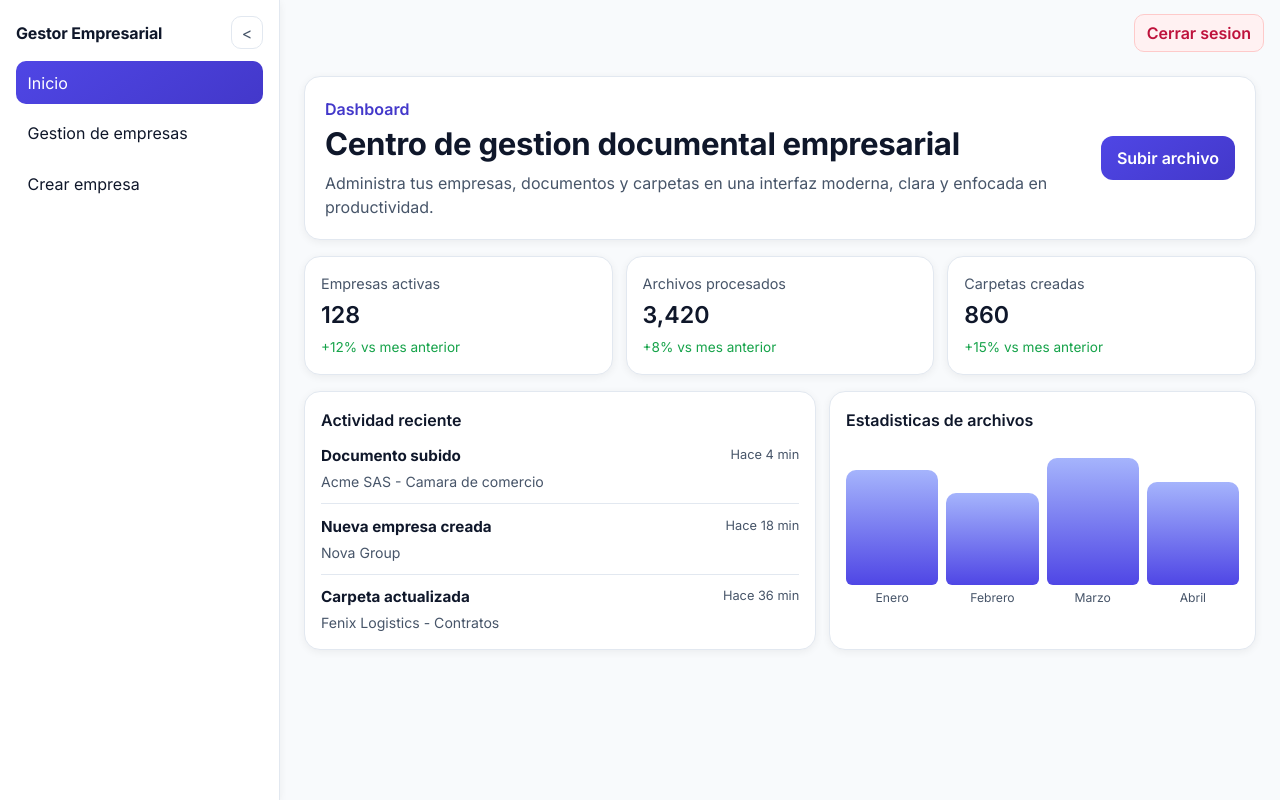
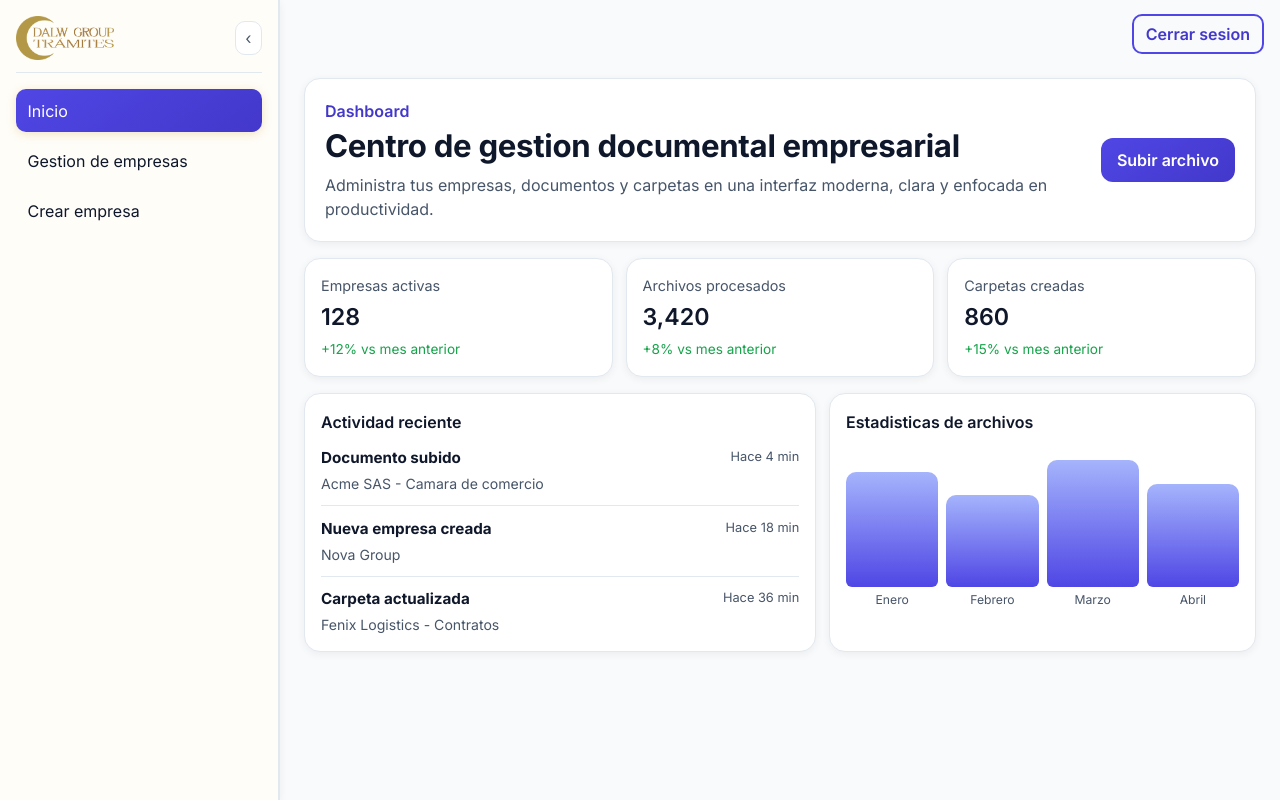
Before and after one commit to jodamares/gestora, a Vue app in the folder front-gestora/: page / in a window 1280 px wide. Built offline with nearby package versions, Linux system fonts and the light colour scheme; sample sign-in values are in the browser's storage.

Commit message:
Update branding with logo images in App, Login, and Register pages; enhance styles for better UI consistency.

```diff
--- a/front-gestora/src/App.vue
+++ b/front-gestora/src/App.vue
@@ -38,9 +38,15 @@ const closeMobileNav = () => {
       }"
     >
       <div class="app-shell__brand-row">
-        <div v-if="!sidebarCollapsed" class="app-shell__brand">Gestor Empresarial</div>
+        <img
+          v-if="!sidebarCollapsed"
+          src="/logo-large.png"
+          alt="Gestor Empresarial"
+          class="app-shell__logo"
+        />
+        <span v-else class="app-shell__logo-initial">G</span>
         <button type="button" class="app-shell__ghost-btn" @click="toggleSidebar">
-          {{ sidebarCollapsed ? '>' : '<' }}
+          {{ sidebarCollapsed ? '›' : '‹' }}
         </button>
       </div>
       <nav class="app-shell__nav">
@@ -83,8 +89,8 @@ const closeMobileNav = () => {
   width: 280px;
   min-height: 100vh;
   padding: 1rem;
-  background: var(--surface);
-  border-right: 1px solid var(--border);
+  background: #fffdf8;
+  border-right: 2px solid var(--border);
   transition: width 0.24s ease, transform 0.24s ease;
   box-shadow: var(--shadow);
   z-index: 20;
@@ -98,12 +104,31 @@ const closeMobileNav = () => {
   display: flex;
   align-items: center;
   justify-content: space-between;
-  margin-bottom: 0.75rem;
+  margin-bottom: 1rem;
+  padding-bottom: 0.75rem;
+  border-bottom: 1.5px solid var(--border);
 }
 
-.app-shell__brand {
+.app-shell__logo {
+  height: 44px;
+  width: auto;
+  object-fit: contain;
+}
+
+.app-shell__logo-initial {
+  display: flex;
+  align-items: center;
+  justify-content: center;
+  width: 38px;
+  height: 38px;
+  border-radius: 10px;
+  background: linear-gradient(145deg, var(--primary), var(--primary-dark));
+  color: #fff;
   font-weight: 700;
+  font-size: 1.1rem;
   letter-spacing: -0.01em;
+  margin: 0 auto;
+  box-shadow: 0 2px 8px rgba(var(--primary-rgb), 0.35);
 }
 
 .app-shell__nav {
@@ -122,13 +147,14 @@ const closeMobileNav = () => {
 }
 
 .app-shell__nav a:hover {
-  background: #eef2ff;
+  background: #fdf3d6;
   color: var(--primary-dark);
 }
 
 .app-shell__nav a.router-link-active {
   background: linear-gradient(145deg, var(--primary), var(--primary-dark));
   color: #fff;
+  box-shadow: 0 2px 10px rgba(201, 168, 76, 0.3);
 }
 
 .app-shell__logout {
@@ -163,12 +189,18 @@ const closeMobileNav = () => {
 }
 
 .app-shell__logout-top {
-  border: 1px solid #fecaca;
-  background: #fff1f2;
-  color: #be123c;
+  border: 2px solid var(--primary);
+  background: transparent;
+  color: var(--primary-dark);
   border-radius: 10px;
   padding: 0.5rem 0.75rem;
   font-weight: 600;
+  transition: background 0.2s ease, color 0.2s ease;
+}
+
+.app-shell__logout-top:hover {
+  background: #fef9ec;
+  color: var(--primary-dark);
 }
 
 .app-shell__menu-toggle {
--- a/front-gestora/src/views/LoginPage/LoginPage.vue
+++ b/front-gestora/src/views/LoginPage/LoginPage.vue
@@ -1,6 +1,7 @@
 <template>
   <main class="auth-page">
     <section class="auth-page__card">
+      <img src="/logo-large.png" alt="Gestor Empresarial" class="auth-page__logo" />
       <h1>Iniciar sesion</h1>
       <form @submit.prevent="submit">
         <label>
--- a/front-gestora/src/views/RegisterPage/RegisterPage.vue
+++ b/front-gestora/src/views/RegisterPage/RegisterPage.vue
@@ -1,6 +1,7 @@
 <template>
   <main class="auth-page">
     <section class="auth-page__card">
+      <img src="/logo-large.png" alt="Gestor Empresarial" class="auth-page__logo" />
       <h1>Crear usuario</h1>
       <form @submit.prevent="submit">
         <label>
```
